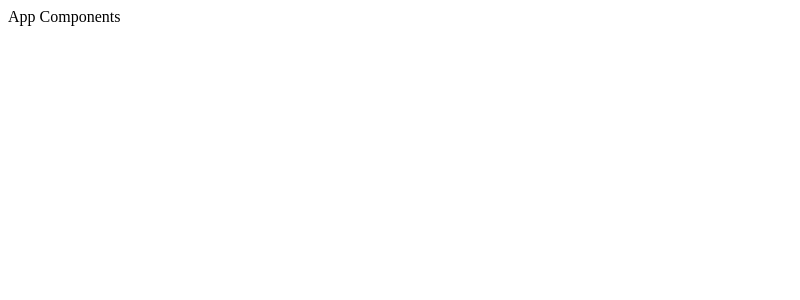
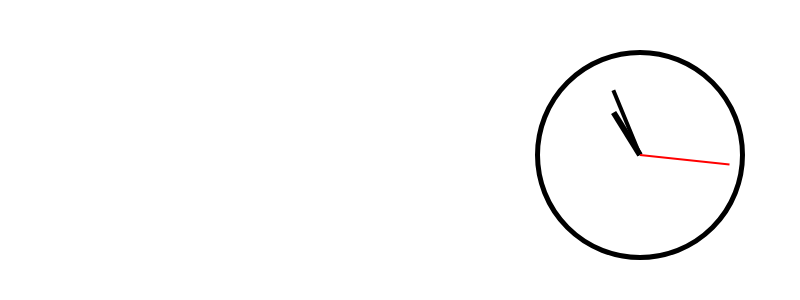
Before and after one commit to j-yesung/analogue-clock, a React (Vite) app: page / in a window 1280 px wide. Shown: the top 300 px of the page, without its empty margins (0-800 px from the left). Built offline with nearby package versions, Linux system fonts and the light colour scheme.

Commit message:
시계 Clock 컴포넌트 구현 -> TODO: 로직 분리

```diff
--- a/src/App.tsx
+++ b/src/App.tsx
@@ -1,9 +1,5 @@
-const App = () => {
-  return (
-    <>
-      <div>App Components</div>
-    </>
-  );
-};
+import Clock from './components/Clock';
+
+const App = () => <Clock />;
 
 export default App;
--- /dev/null
+++ b/src/components/Clock.styled.ts
@@ -0,0 +1,37 @@
+import styled from 'styled-components';
+
+export const ClockWrapper = styled.div`
+  position: relative;
+  width: 200px;
+  height: 200px;
+  border: 5px solid black;
+  border-radius: 50%;
+  margin: 50px auto;
+  display: flex;
+  justify-content: center;
+  align-items: center;
+  background: white;
+`;
+
+export const ClockHand = styled.div`
+  position: absolute;
+  bottom: 50%;
+  transform-origin: bottom;
+  background-color: black;
+`;
+
+export const HourHand = styled(ClockHand)`
+  width: 6px;
+  height: 50px;
+`;
+
+export const MinuteHand = styled(ClockHand)`
+  width: 4px;
+  height: 70px;
+`;
+
+export const SecondHand = styled(ClockHand)`
+  width: 2px;
+  height: 90px;
+  background-color: red;
+`;
--- /dev/null
+++ b/src/components/Clock.tsx
@@ -0,0 +1,32 @@
+import { useEffect, useState } from 'react';
+import * as S from './Clock.styled';
+
+const Clock = () => {
+  const [date, setDate] = useState(new Date());
+
+  useEffect(() => {
+    const timerId = setInterval(() => setDate(new Date()), 1000);
+
+    return () => {
+      clearInterval(timerId);
+    };
+  }, []);
+
+  const secondsRatio = date.getSeconds() / 60;
+  const minutesRatio = (secondsRatio + date.getMinutes()) / 60;
+  const hoursRatio = (minutesRatio + date.getHours()) / 12;
+
+  const secondDegrees = secondsRatio * 360;
+  const minuteDegrees = minutesRatio * 360;
+  const hourDegrees = hoursRatio * 360;
+
+  return (
+    <S.ClockWrapper>
+      <S.HourHand style={{ transform: `rotate(${hourDegrees}deg)` }}></S.HourHand>
+      <S.MinuteHand style={{ transform: `rotate(${minuteDegrees}deg)` }}></S.MinuteHand>
+      <S.SecondHand style={{ transform: `rotate(${secondDegrees}deg)` }}></S.SecondHand>
+    </S.ClockWrapper>
+  );
+};
+
+export default Clock;
```
